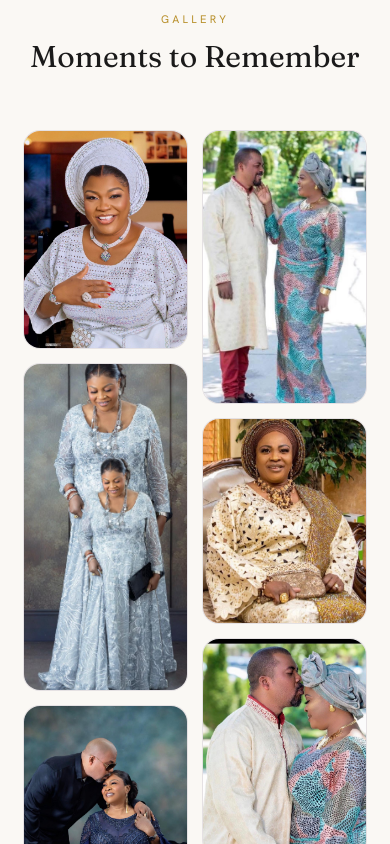
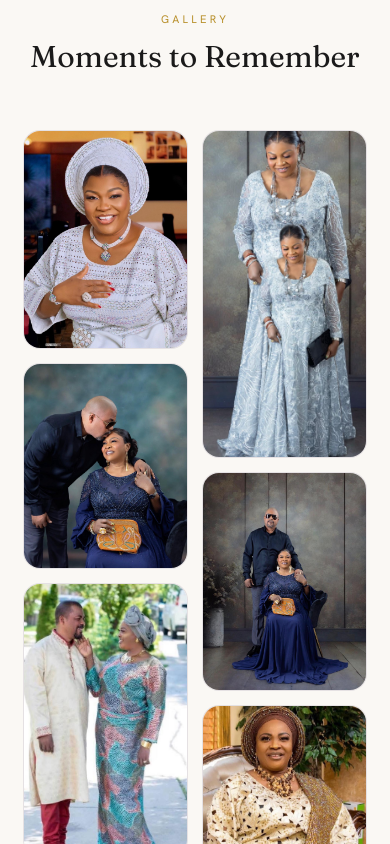
Before and after one commit to AdelodunAdelere/find-my-seat, a Next.js app: page / in a window 390 px wide. Shown: the part 2820-3664 px from the top of the page. Built offline with nearby package versions, Linux system fonts and the light colour scheme.

Commit message:
Fix gallery masonry gaps with explicit column distribution; update contact line wording

```diff
--- a/components/Gallery.tsx
+++ b/components/Gallery.tsx
@@ -2,7 +2,7 @@
 
 import { motion, useReducedMotion } from "framer-motion";
 import Image from "next/image";
-import { useState } from "react";
+import { useEffect, useState } from "react";
 import Lightbox from "./Lightbox";
 
 type Photo = { src: string; alt: string };
@@ -16,11 +16,37 @@ const ASPECT_OVERRIDES: Record<string, string> = {
   "/image5.jpeg": "aspect-[3/5]",
 };
 
+function useColumnCount() {
+  const [count, setCount] = useState(2);
+
+  useEffect(() => {
+    const query = window.matchMedia("(min-width: 640px)");
+    const update = () => setCount(query.matches ? 3 : 2);
+    update();
+    query.addEventListener("change", update);
+    return () => query.removeEventListener("change", update);
+  }, []);
+
+  return count;
+}
+
 export default function Gallery({ images }: { images: Photo[] }) {
   const [activeIndex, setActiveIndex] = useState<number | null>(null);
   const reduceMotion = useReducedMotion();
+  const columnCount = useColumnCount();
 
   if (images.length === 0) return null;
+
+  // Distribute round-robin (rather than relying on CSS multi-column
+  // balancing) so columns end up with an even item count and one column
+  // of unusually tall photos can't leave the others with a big gap.
+  const columns: { photo: Photo; index: number }[][] = Array.from(
+    { length: columnCount },
+    () => []
+  );
+  images.forEach((photo, index) => {
+    columns[index % columnCount].push({ photo, index });
+  });
 
   return (
     <section className="bg-ivory px-6 py-24 sm:py-32">
@@ -40,8 +66,10 @@ export default function Gallery({ images }: { images: Photo[] }) {
           </h2>
         </motion.div>
 
-        <div className="mt-14 columns-2 gap-4 sm:columns-3">
-          {images.map((photo, index) => (
+        <div className="mt-14 flex gap-4">
+          {columns.map((column, columnIndex) => (
+            <div key={columnIndex} className="flex flex-1 flex-col gap-4">
+              {column.map(({ photo, index }) => (
                 <motion.button
                   key={photo.src}
                   type="button"
@@ -55,7 +83,7 @@ export default function Gallery({ images }: { images: Photo[] }) {
                     ease: [0.16, 1, 0.3, 1],
                   }}
                   whileHover={reduceMotion ? undefined : { scale: 1.02 }}
-              className={`relative mb-4 block w-full overflow-hidden rounded-2xl ring-1 ring-royal/10 ${
+                  className={`relative block w-full overflow-hidden rounded-2xl ring-1 ring-royal/10 ${
                     ASPECT_OVERRIDES[photo.src] ??
                     ASPECT_RATIOS[index % ASPECT_RATIOS.length]
                   }`}
@@ -70,6 +98,8 @@ export default function Gallery({ images }: { images: Photo[] }) {
                 </motion.button>
               ))}
             </div>
+          ))}
+        </div>
       </div>
 
       <Lightbox
--- a/lib/event.ts
+++ b/lib/event.ts
@@ -8,7 +8,7 @@ export const EVENT = {
   // America/Chicago is UTC-5 in July (CDT) — used by the countdown timer.
   dateTimeISO: "2026-07-17T18:00:00-05:00",
   venue: "Chi-Town",
-  contactLine: "Questions? Reach out to the family office.",
+  contactLine: "Questions? Reach out to the family.",
 } as const;
 
 export const STORY_MILESTONES = [
```
Lines whose indentation alone changed are shown as unchanged.
